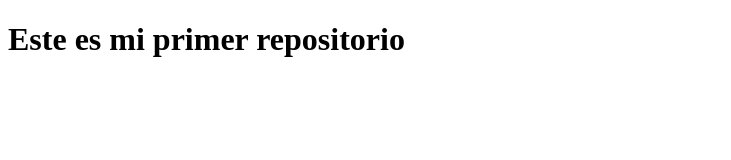
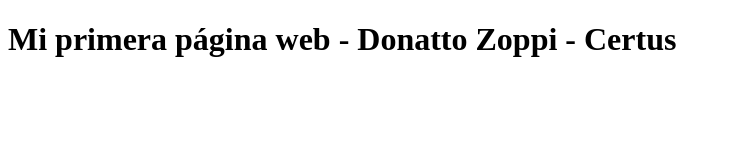
Before and after one commit to micaellodev/certus-2025-1, a plain HTML site: page index.html in a window 1280 px wide. Shown: the whole page, without its empty margins (0-731 px from the left). Drawn offline with Linux system fonts and the light colour scheme.

Commit message:
Update index.html

```diff
--- a/index.html
+++ b/index.html
@@ -6,6 +6,6 @@
     <title>Certus 2025-1</title>
 </head>
 <body>
-    <h1>Este es mi primer repositorio</h1>
+    <h1>Mi primera página web - Donatto Zoppi - Certus</h1>
 </body>
 </html>
```
